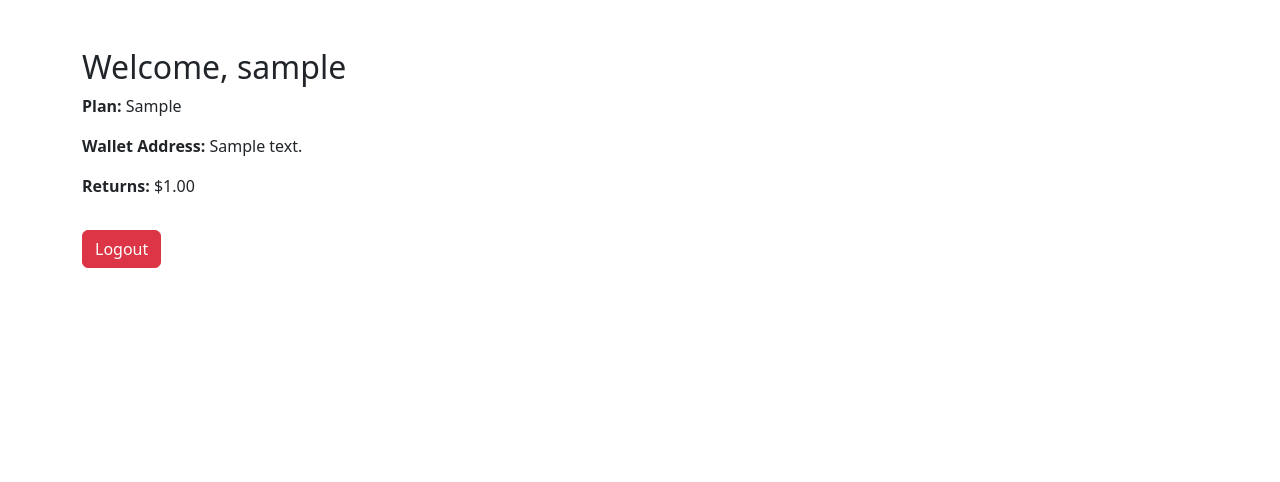
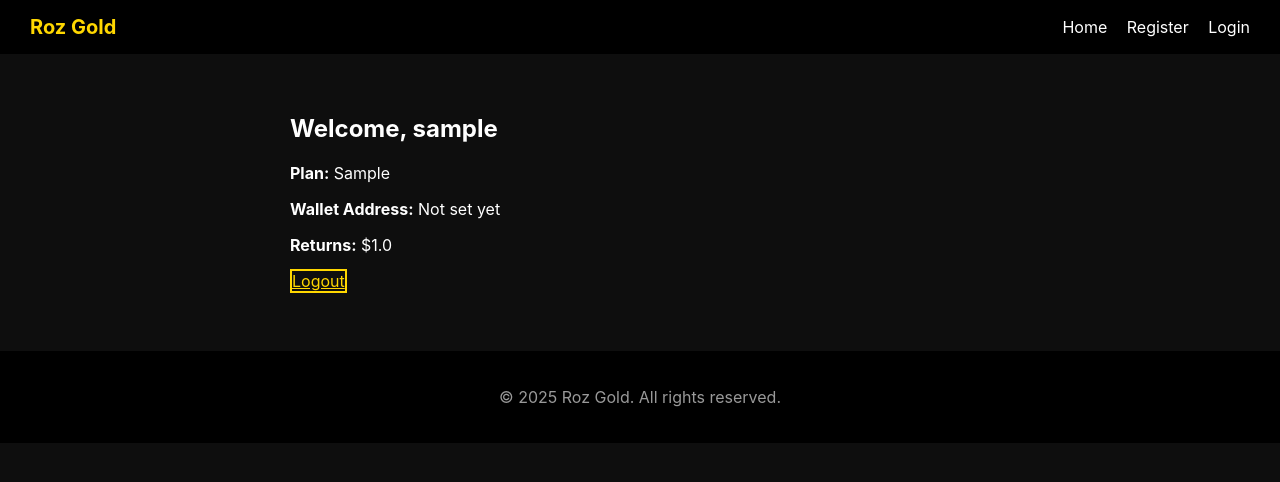
Before and after one commit to tradejuncki65/rozgold-clean, a Flask app: page /dashboard in a window 1280 px wide. Shown: the top 482 px of the page. Run offline with Flask 3, Linux system fonts and the light colour scheme; a user stored in the database is signed in; tables that the repository leaves empty hold one stand-in row (values such as "Sample post").

Commit message:
Update dashboard.html

```diff
--- a/templates/dashboard.html
+++ b/templates/dashboard.html
@@ -3,15 +3,22 @@
 <head>
   <meta charset="UTF-8">
   <title>Dashboard – Roz Gold</title>
-  <link rel="stylesheet" href="https://cdn.jsdelivr.net/npm/bootstrap@5.3.0/dist/css/bootstrap.min.css">
+  <link rel="stylesheet" href="{{ url_for('static', filename='css/style.css') }}">
 </head>
-<body class="bg-white text-dark">
-  <div class="container mt-5">
+<body>
+
+  {% include 'partials/navbar.html' %}
+
+  <div class="container" style="max-width: 700px; margin: 60px auto; color: #fff;">
     <h2>Welcome, {{ user.username }}</h2>
-    <p><strong>Plan:</strong> {{ user.plan }}</p>
-    <p><strong>Wallet Address:</strong> {{ user.wallet_address or "Not set yet" }}</p>
-    <p><strong>Returns:</strong> ${{ "%.2f" | format(user.returns) }}</p>
-    <a href="/logout" class="btn btn-danger mt-3">Logout</a>
+    <p><strong>Plan:</strong> {{ user.plan or 'Free' }}</p>
+    <p><strong>Wallet Address:</strong> {{ user.wallet or 'Not set yet' }}</p>
+    <p><strong>Returns:</strong> ${{ user.returns or '0.00' }}</p>
+
+    <a href="/logout" class="btn outline" style="margin-top: 20px;">Logout</a>
   </div>
+
+  {% include 'partials/footer.html' %}
+
 </body>
 </html>
```
